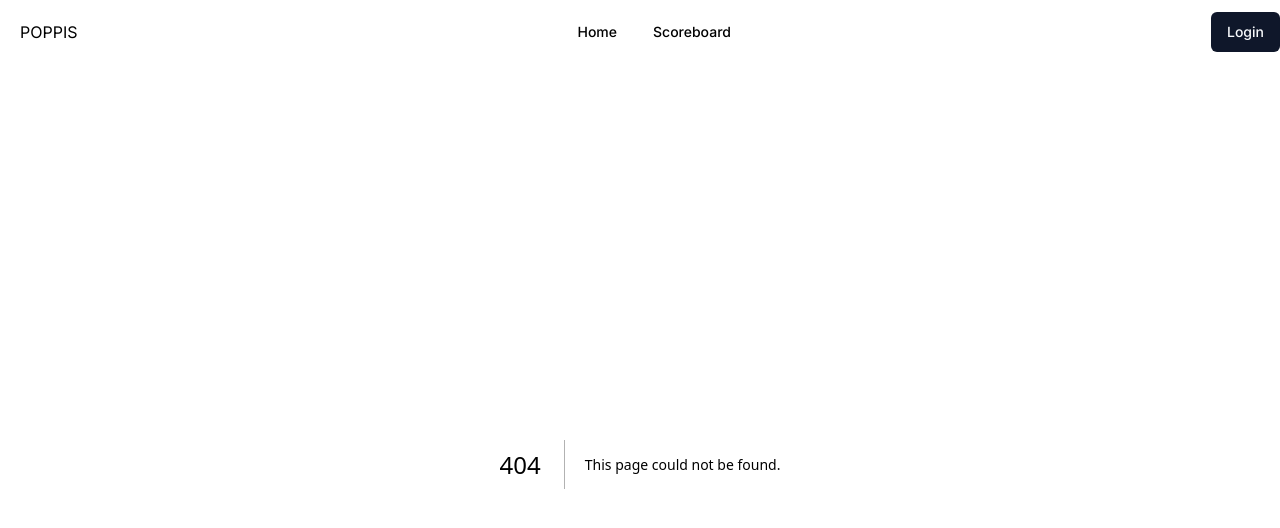
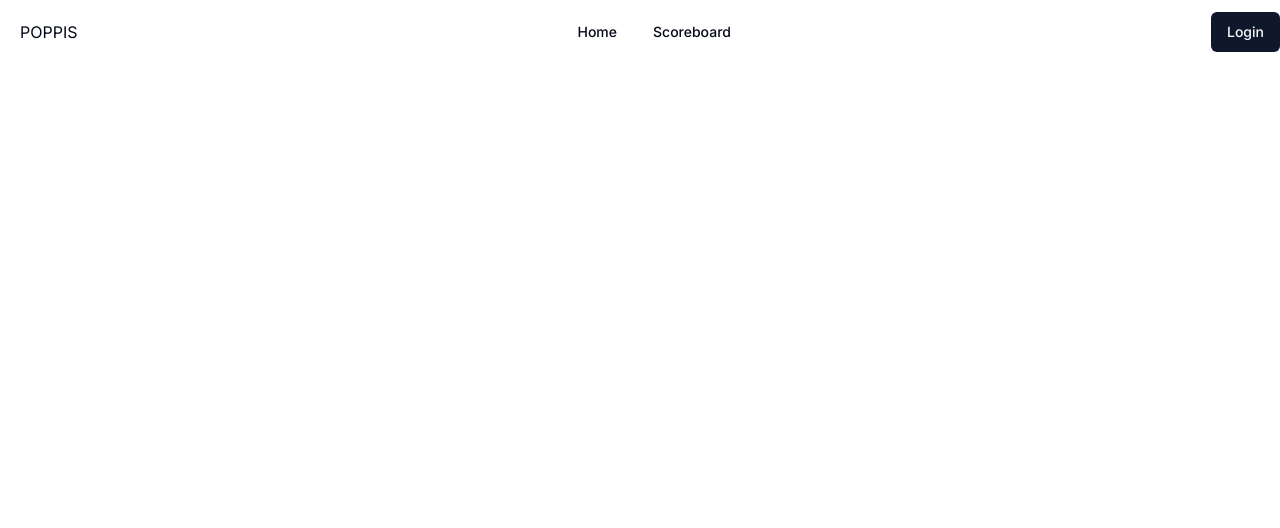
Before and after one commit to tommilinn/poppis, a Next.js app: page /profile in a window 1280 px wide. Before the commit this address had no page. Shown: the top 528 px of the page. Built offline with nearby package versions, Linux system fonts and the light colour scheme.

Commit message:
Some login done

```diff
--- a/app/layout.tsx
+++ b/app/layout.tsx
@@ -5,7 +5,7 @@ import NavBar from "@/components/navbar";
 import { QueryClientProvider } from "@tanstack/react-query";
 import { ReactQueryDevtools } from "@tanstack/react-query-devtools";
 import { ReactQueryProvider } from "@/lib/queryClient";
-import { PoppisProvider } from "@/lib/poppisContext";
+import { PoppisProvider, usePoppis } from "@/lib/poppisContext";
 
 const inter = Inter({ subsets: ["latin"] });
 
--- /dev/null
+++ b/app/profile/page.tsx
@@ -0,0 +1,17 @@
+"use client";
+
+import useAllProfiles from "@/lib/hooks/useAllUserDetails";
+import { usePoppis } from "@/lib/poppisContext";
+
+export default function Scoreboard() {
+  const { profileDetails } = usePoppis();
+  return (
+    <main className="flex min-h-screen flex-col items-center justify-between p-24">
+        {profileDetails && (
+          <ol>
+            {`You are logged in as: ${profileDetails.displayName}`}
+          </ol>
+        )}
+    </main>
+  );
+}
--- a/components/navbar/index.tsx
+++ b/components/navbar/index.tsx
@@ -47,6 +47,14 @@ const NavBar = () => {
               </NavigationMenuLink>
             </Link>
           </NavigationMenuItem>
+
+          {profileDetails && <NavigationMenuItem>
+            <Link href="/profile" legacyBehavior passHref>
+              <NavigationMenuLink className={navigationMenuTriggerStyle()}>
+                Profile
+              </NavigationMenuLink>
+            </Link>
+          </NavigationMenuItem>}
         </NavigationMenuList>
       </NavigationMenu>
       {profileDetails ? (
--- a/lib/hooks/useProfileDetails.ts
+++ b/lib/hooks/useProfileDetails.ts
@@ -27,7 +27,7 @@ const useProfileDetails = () => {
     if(profileDetails && profileId === undefined) {
       setProfileDetails(undefined);
     }
-  }, [profileId])
+  }, [profileId, profileDetails]);
 
   useEffect(() => {
     if (result.isSuccess && result.data) {
```
Also changed, not shown: app/types.ts (deleted).
